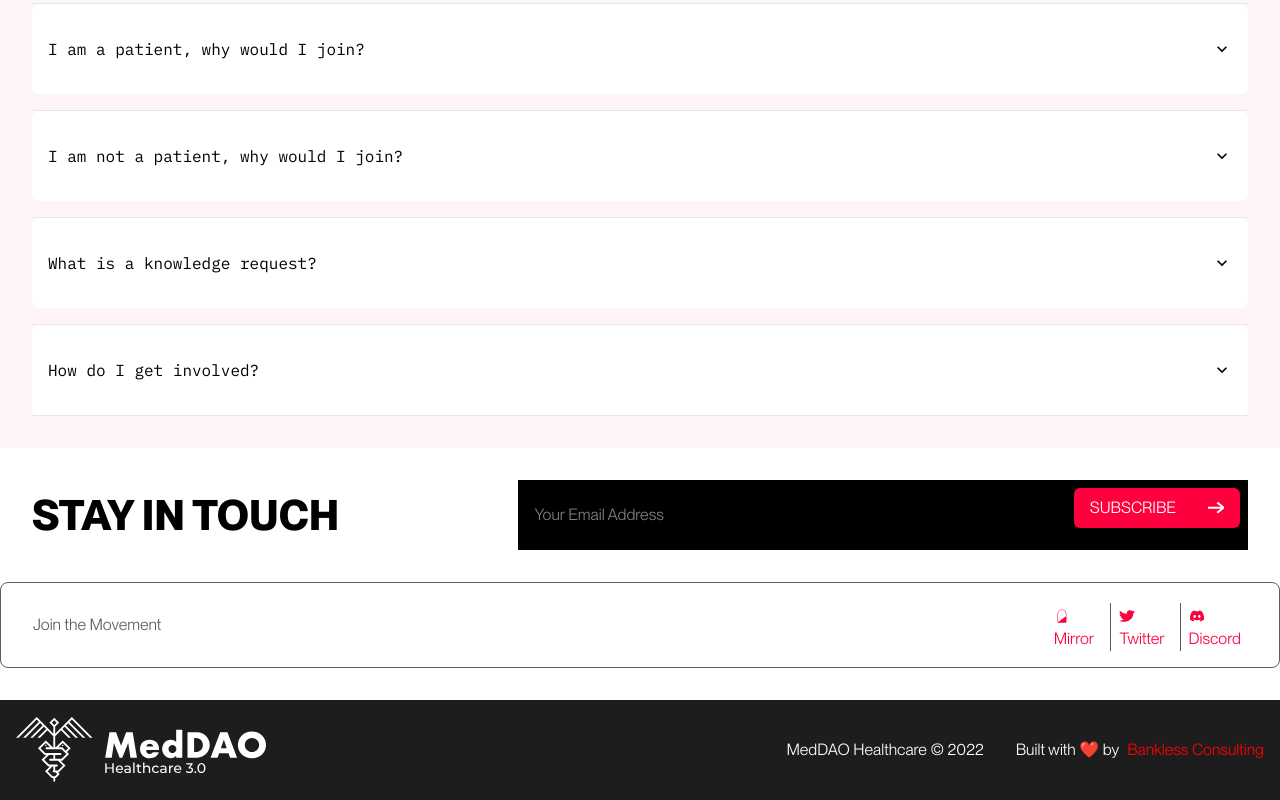
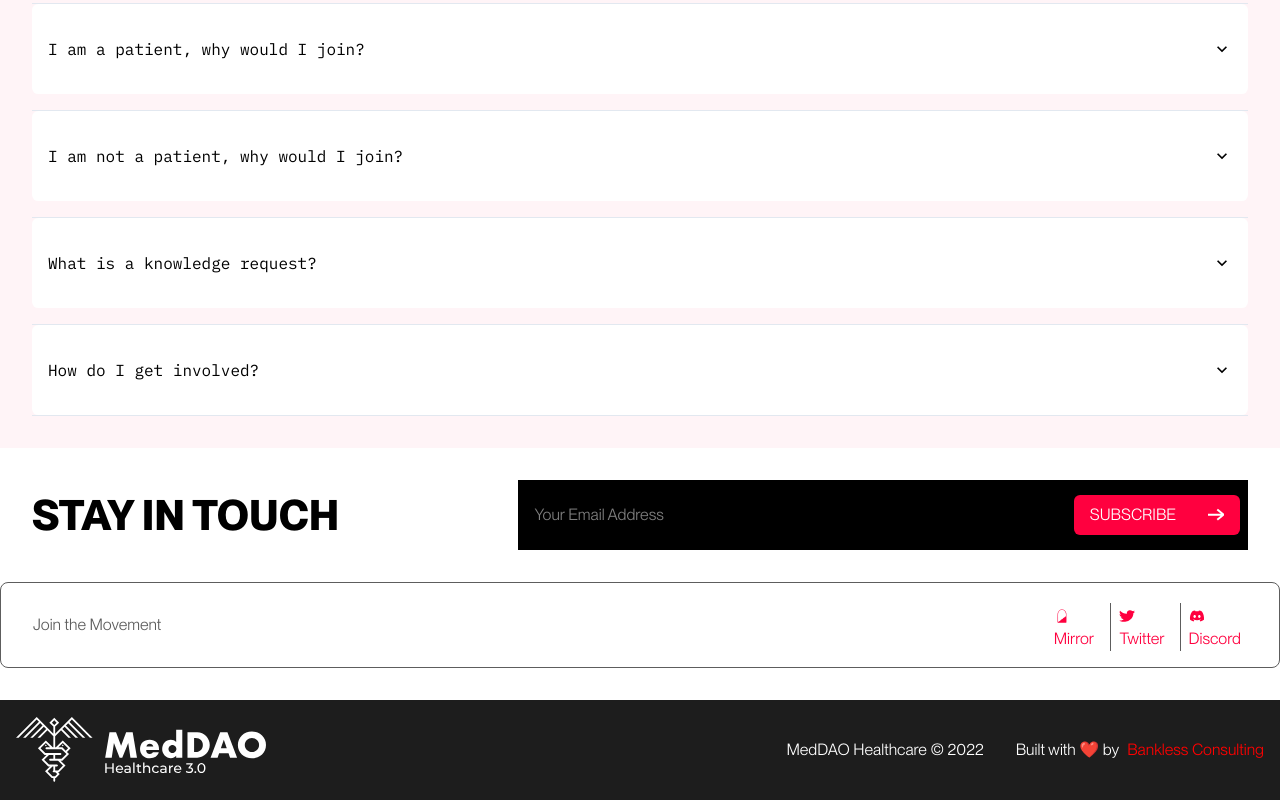
Before and after one commit to MedDAO-xyz/Website, a Next.js app: page / in a window 1280 px wide. Shown: the part 4817-5617 px from the top of the page. Built offline with nearby package versions, Linux system fonts and the light colour scheme.

Commit message:
Subscribe button center fix

```diff
--- a/src/components/Subscribe/SubForm.tsx
+++ b/src/components/Subscribe/SubForm.tsx
@@ -48,11 +48,12 @@ function SubForm() {
         onChange={(e: any) => setEmail(e.target.value)}
         border="none"
       />
-      <Box
+      <Flex
         py=".5em"
         px={{ base: "none", md: ".5em" }}
         h={{ base: "54px", md: "70px" }}
         bg={{ base: "white", md: "black" }}
+        align="center"
       >
         <Button
           mt={{ base: ".25em", md: "0px" }}
@@ -65,7 +66,7 @@ function SubForm() {
           SUBSCRIBE
           <ArrowIcon />
         </Button>
-      </Box>
+      </Flex>
     </Flex>
   );
 }
```
